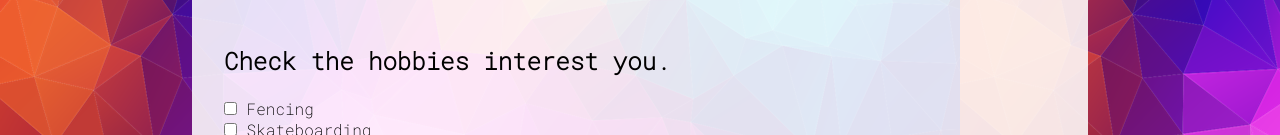
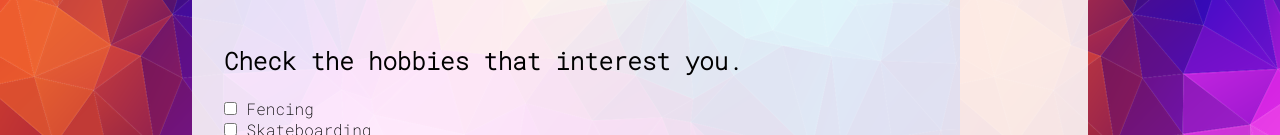
Before and after one commit to fex123griffin/Survey-Form, a plain HTML site: page index.html in a window 1280 px wide. Shown: the part 803-938 px from the top of the page. Drawn offline with Linux system fonts and the light colour scheme.

Commit message:
Spelling error fix

```diff
--- a/index.html
+++ b/index.html
@@ -78,7 +78,7 @@
             </div>
 
             <div class="element">
-                <h2>Check the hobbies interest you.</h2><br>
+                <h2>Check the hobbies that interest you.</h2><br>
 
 
                 <input type="checkbox" id="fencing" name="hobbies" value="Fencing" required>
```
